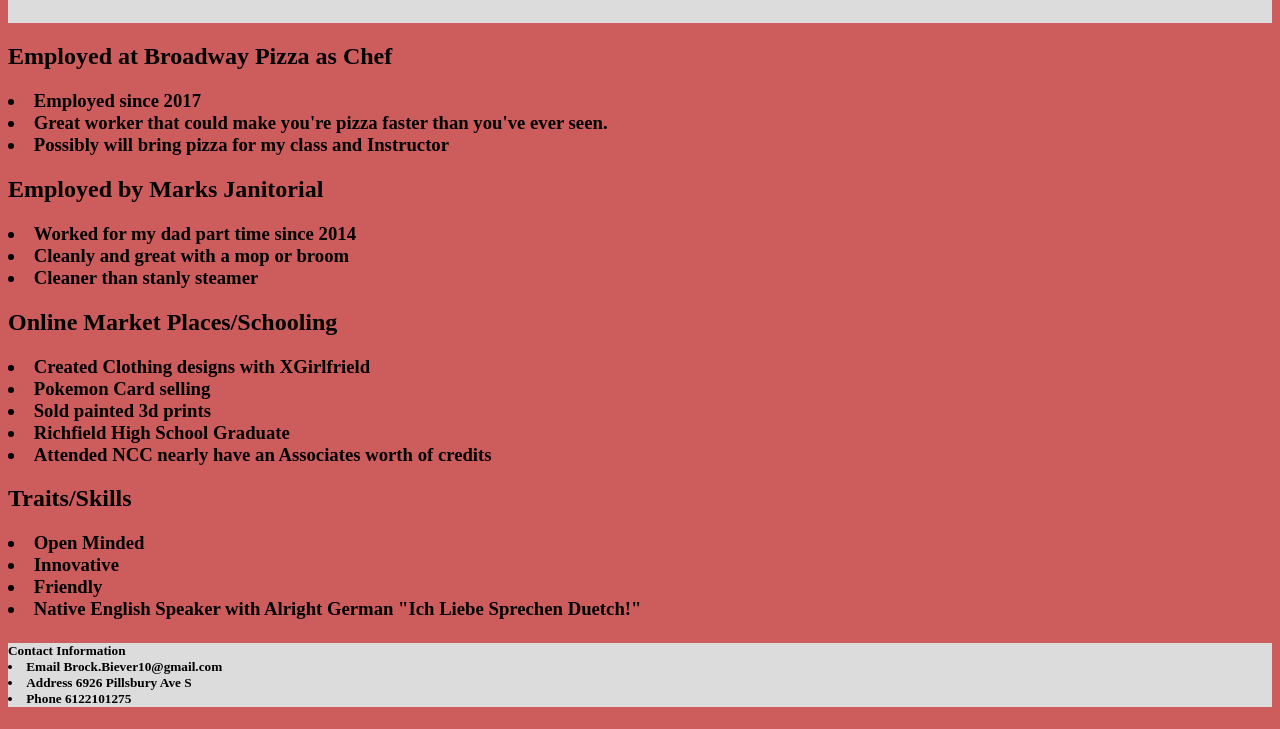
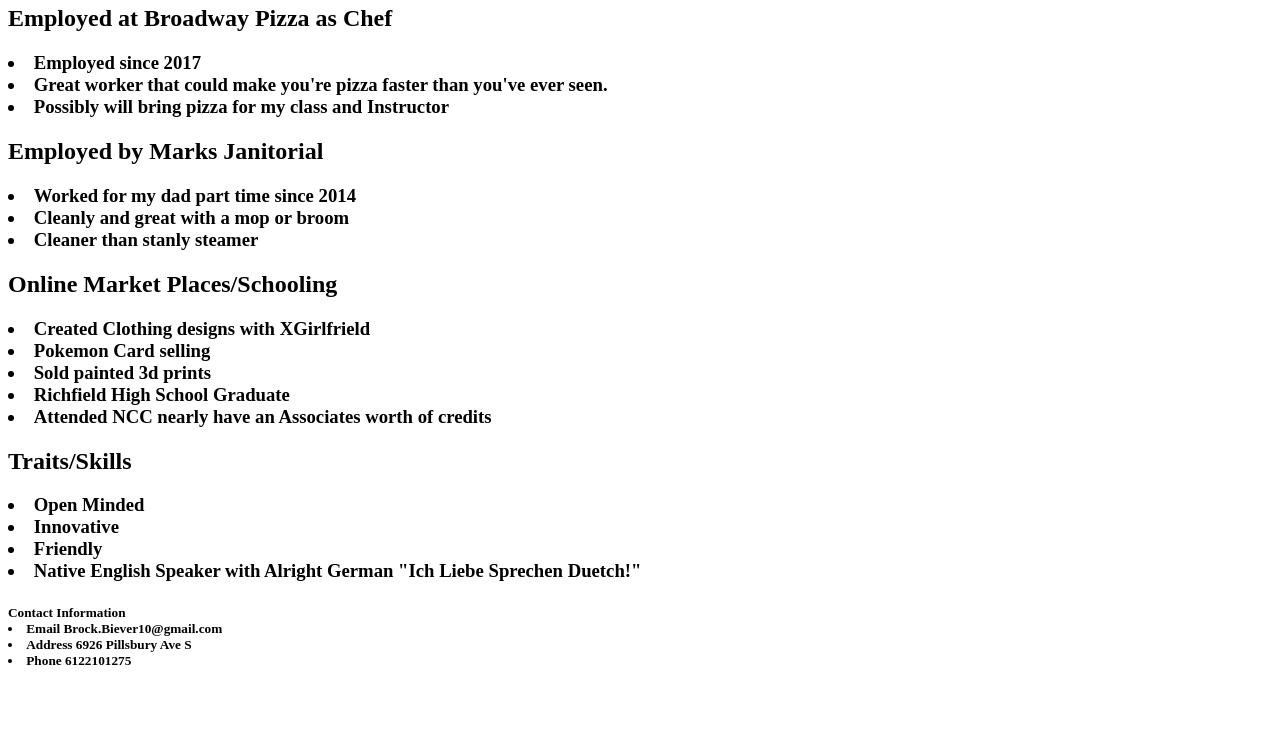
Before and after one commit to BrockBiever/BrockBiever.github.io, a plain HTML site: page index.html in a window 1280 px wide. Shown: the part 114-843 px from the top of the page. After the commit the page ends 805 px from the top, so only its background shows below. Drawn offline with Linux system fonts and the light colour scheme.

Commit message:
Update index.html

```diff
--- a/index.html
+++ b/index.html
@@ -1,6 +1,6 @@
 <!DOCTYPE html>
 <html>
-  <link rel="stylesheet" href="style.css" />
+  <link rel="style-sheet" href="style.css" />
 
 <head>
 
```
